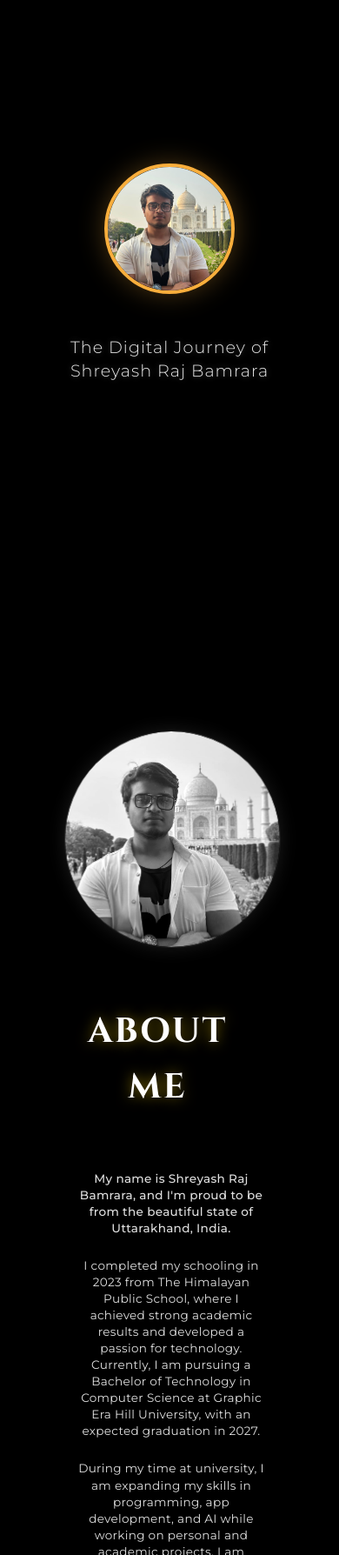
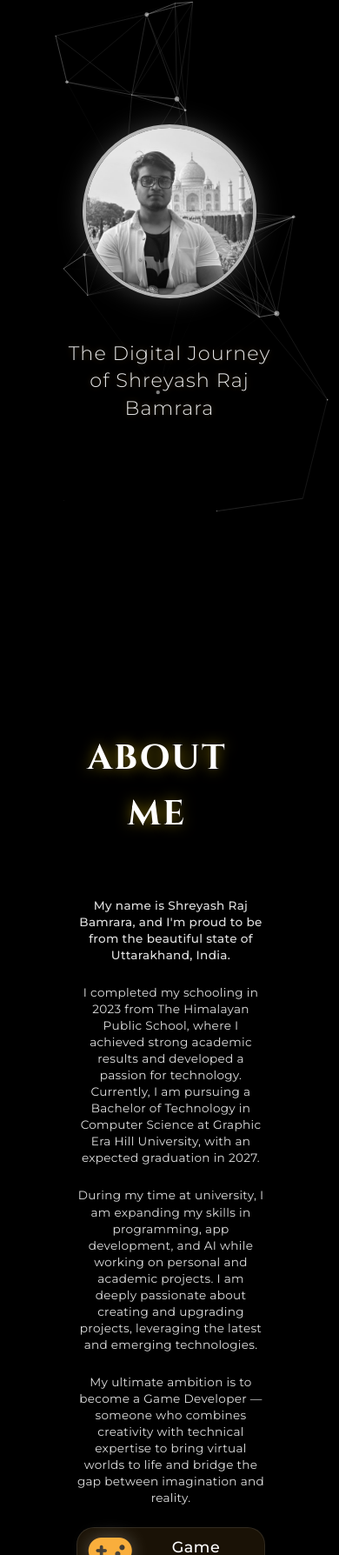
Before and after one commit to ShreyashRajBamrara/E-Portfolio, a plain HTML site: page index.html in a window 390 px wide. Shown: the part 212-2000 px from the top of the page at 87% size. Drawn offline with nearby package versions, Linux system fonts and the light colour scheme.

Commit message:
Updated hero section with grayscale image and removed duplicate from About section

```diff
--- a/index.html
+++ b/index.html
@@ -393,16 +393,24 @@
         .hero-content {
             text-align: center;
             z-index: 2;
+            position: relative;
         }
 
         .hero-image {
-            width: 200px;
-            height: 200px;
+            width: 250px;
+            height: 250px;
             border-radius: 50%;
             margin: 0 auto 2rem;
             border: 4px solid #f9ae3c;
             overflow: hidden;
             box-shadow: 0 0 30px rgba(249, 174, 60, 0.3);
+            filter: grayscale(100%);
+            transition: all 0.3s ease;
+        }
+
+        .hero-image:hover {
+            filter: grayscale(0%);
+            transform: scale(1.05);
         }
 
         .hero-image img {
@@ -413,19 +421,47 @@
 
         .title-sub {
             display: block;
-            font-size: 1.5rem;
+            font-size: 1.8rem;
             margin-top: 1rem;
             color: #f9ae3c;
+            text-shadow: 0 0 10px rgba(249, 174, 60, 0.3);
         }
 
         @media (max-width: 768px) {
             .hero-image {
-                width: 150px;
-                height: 150px;
+                width: 200px;
+                height: 200px;
             }
 
             .title-sub {
-                font-size: 1.2rem;
+                font-size: 1.4rem;
+            }
+        }
+
+        /* Update about section styles */
+        .about-grid {
+            display: grid;
+            grid-template-columns: 1fr;
+            gap: 2rem;
+            align-items: center;
+            max-width: 1200px;
+            margin: 0 auto;
+            padding: 0 2rem;
+        }
+
+        .about-main {
+            text-align: left;
+            max-width: 800px;
+            margin: 0 auto;
+        }
+
+        @media (max-width: 768px) {
+            .about-grid {
+                padding: 0 1rem;
+            }
+
+            .about-main {
+                text-align: center;
             }
         }
     </style>
@@ -457,6 +493,7 @@
 
     <main class="home-main">
         <section class="hero-section">
+            <div id="particles-js"></div>
             <div class="hero-content">
                 <div class="hero-image">
                     <img src="images/pf.jpg" alt="Shreyash Raj Bamrara" class="clickable-image" onclick="openImageModal(this.src)">
@@ -491,15 +528,6 @@
                             <div class="highlight-item">
                                 <i class="fas fa-brain"></i>
                                 <span>AI & Innovation</span>
-                            </div>
-                        </div>
-                    </div>
-                    <div class="about-image">
-                        <img src="images/pf.jpg" alt="Profile Image" class="profile-img clickable-image" onclick="openImageModal(this.src)">
-                        <div class="image-overlay">
-                            <div class="overlay-content">
-                                <h3>Game Developer</h3>
-                                <p>Unity | C# | Game Design</p>
                             </div>
                         </div>
                     </div>
```
